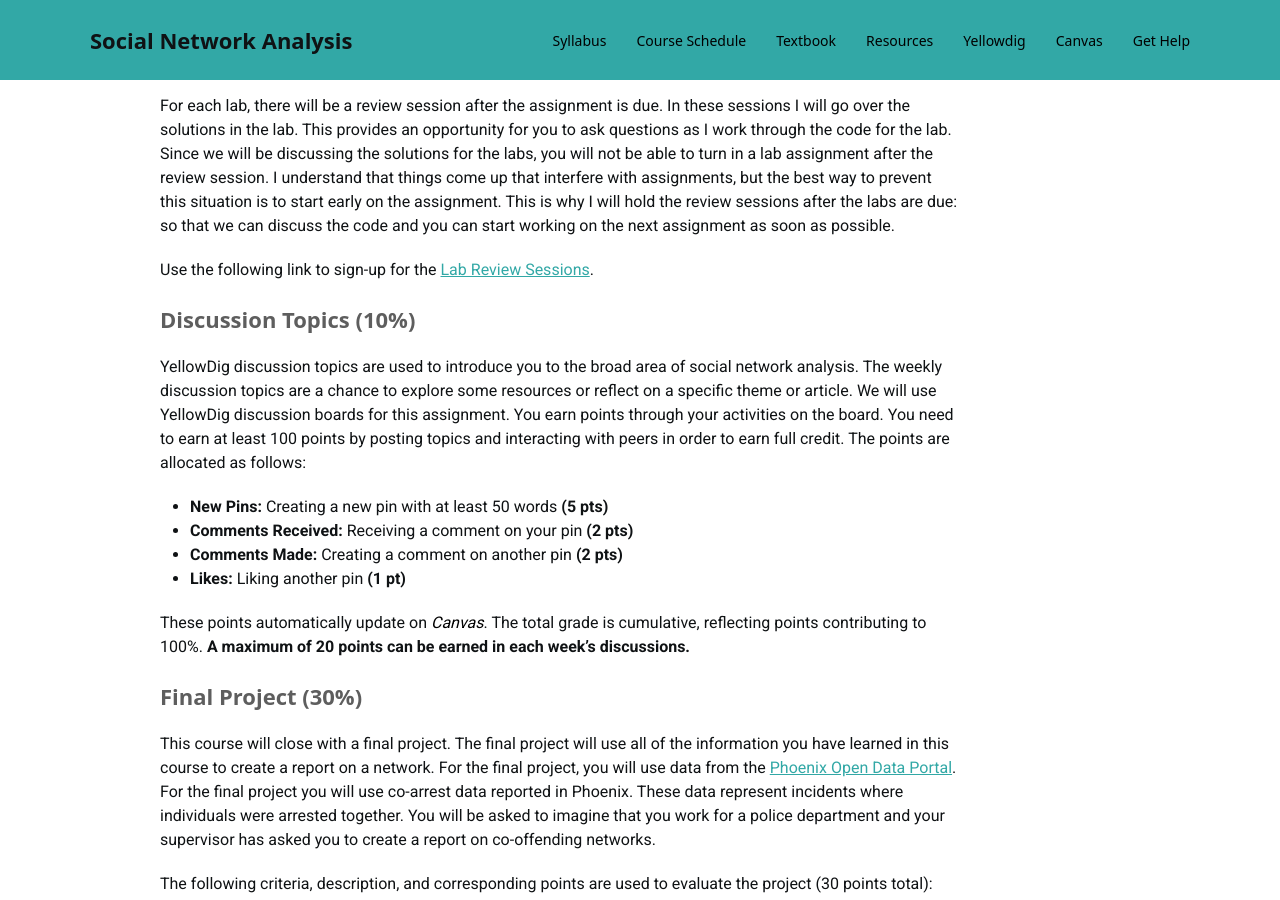
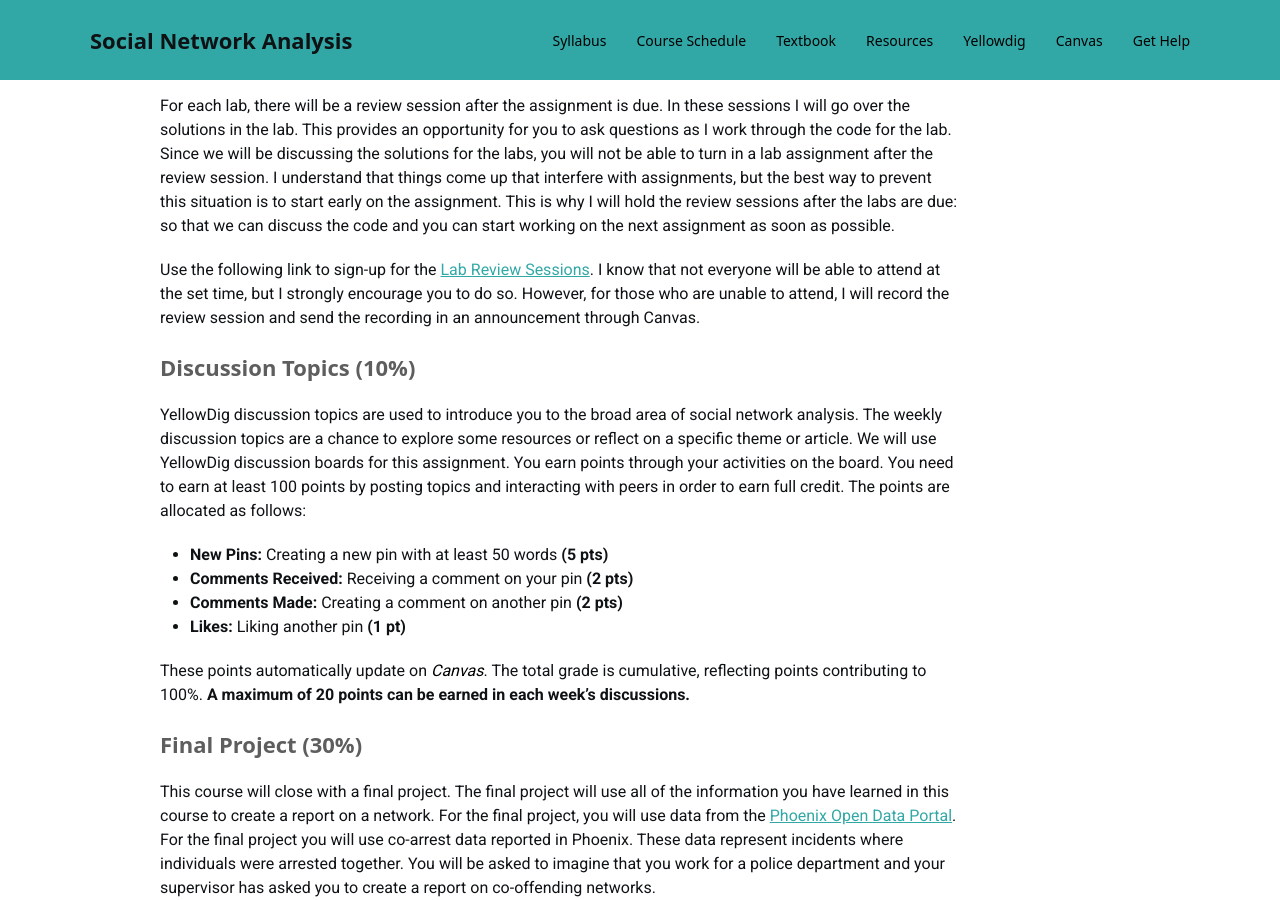
Before and after one commit to Watts-College/crj-507-spring-2025, a Jekyll site: the page built from index.md, in a window 1280 px wide and 900 px high, scrolled down 5681 px. Built offline with Jekyll 4.4.1, drawn with Linux system fonts in a browser that asks for light colours; nearby versions of some CDN libraries; a style sheet for code colours, icons or effects is not loaded.

Commit message:
minor updates

```diff
--- a/index.md
+++ b/index.md
@@ -133,7 +133,7 @@ Each week you will receive a short lab that will help you synthesize the materia
 
 For each lab, there will be a review session after the assignment is due. In these sessions I will go over the solutions in the lab. This provides an opportunity for you to ask questions as I work through the code for the lab. Since we will be discussing the solutions for the labs, you will not be able to turn in a lab assignment after the review session. I understand that things come up that interfere with assignments, but the best way to prevent this situation is to start early on the assignment. This is why I will hold the review sessions after the labs are due: so that we can discuss the code and you can start working on the next assignment as soon as possible.
 
-Use the following link to sign-up for the [Lab Review Sessions](https://calendly.com/jacobtnyoung/crj-507-lab-review-session).
+Use the following link to sign-up for the [Lab Review Sessions](https://calendly.com/jacobtnyoung/crj-507-lab-review-session). I know that not everyone will be able to attend at the set time, but I strongly encourage you to do so. However, for those who are unable to attend, I will record the review session and send the recording in an announcement through Canvas.
 
 ### Discussion Topics (10%)
 
```
Also changed, not shown: 1 other file.
